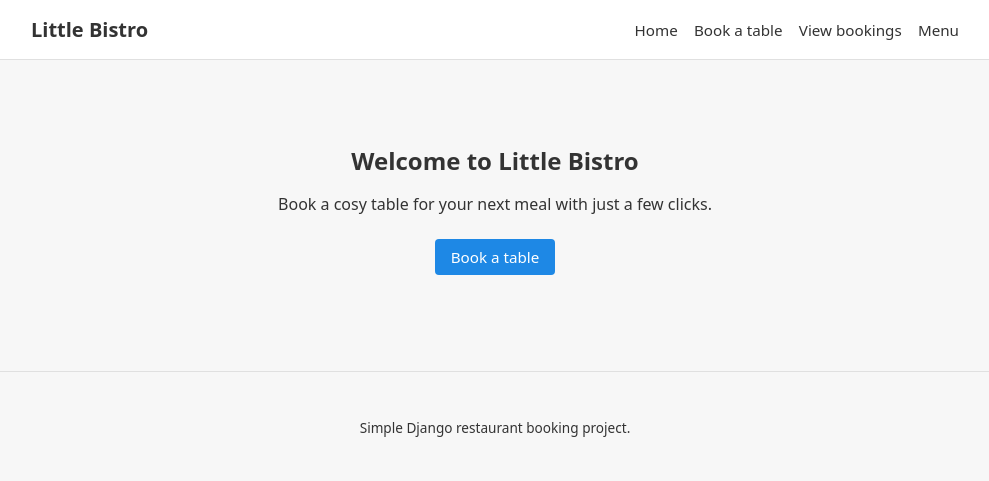
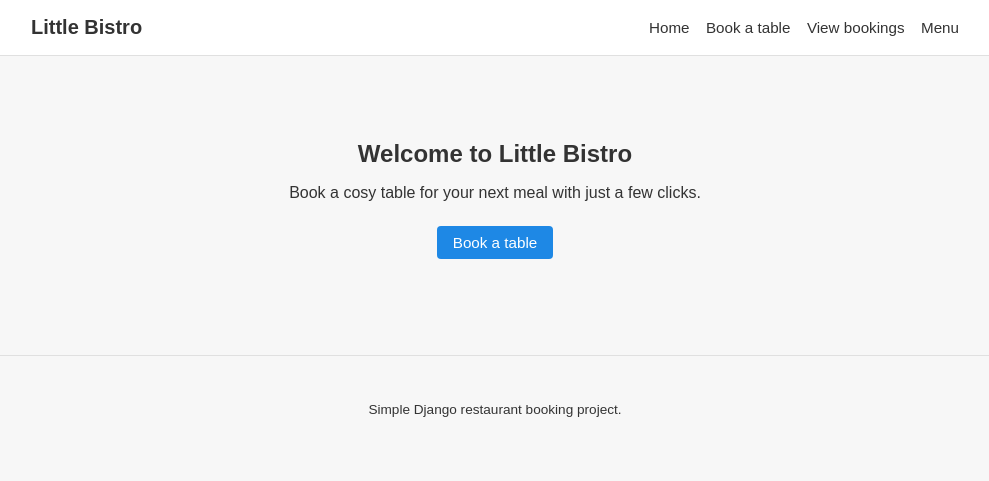
Before and after one commit to Bosfit/table-booking, a Django app: page / in a window 1280 px wide. Shown: the top 481 px of the page, without its empty margins (145-1134 px from the left). Run offline with Django 5.2, Linux system fonts and the light colour scheme.

Commit message:
improving the readability of the website by using Arial font
Made-with: Cursor

```diff
--- a/static/css/styles.css
+++ b/static/css/styles.css
@@ -14,7 +14,7 @@
 
 body {
   margin: 0;
-  font-family: system-ui, -apple-system, BlinkMacSystemFont, "Segoe UI", sans-serif;
+  font-family: Arial, "Helvetica Neue", Helvetica, sans-serif;
   background: var(--background);
   color: var(--text);
 }
```
